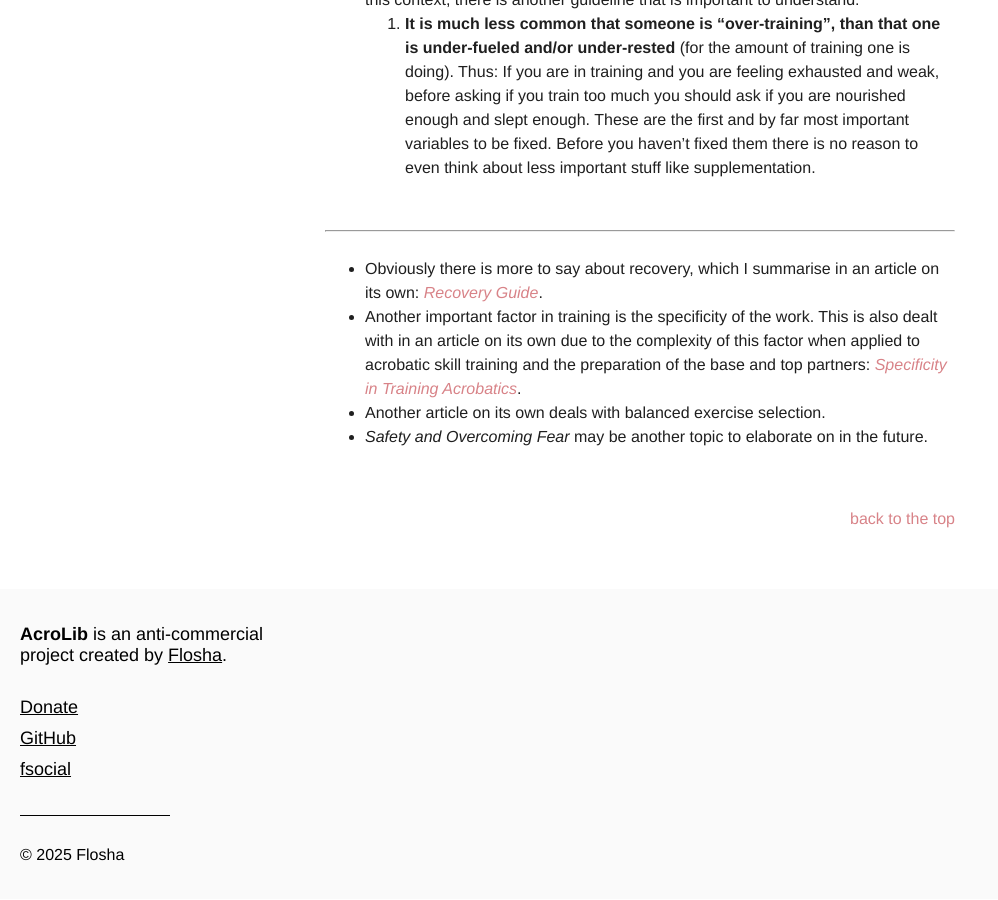
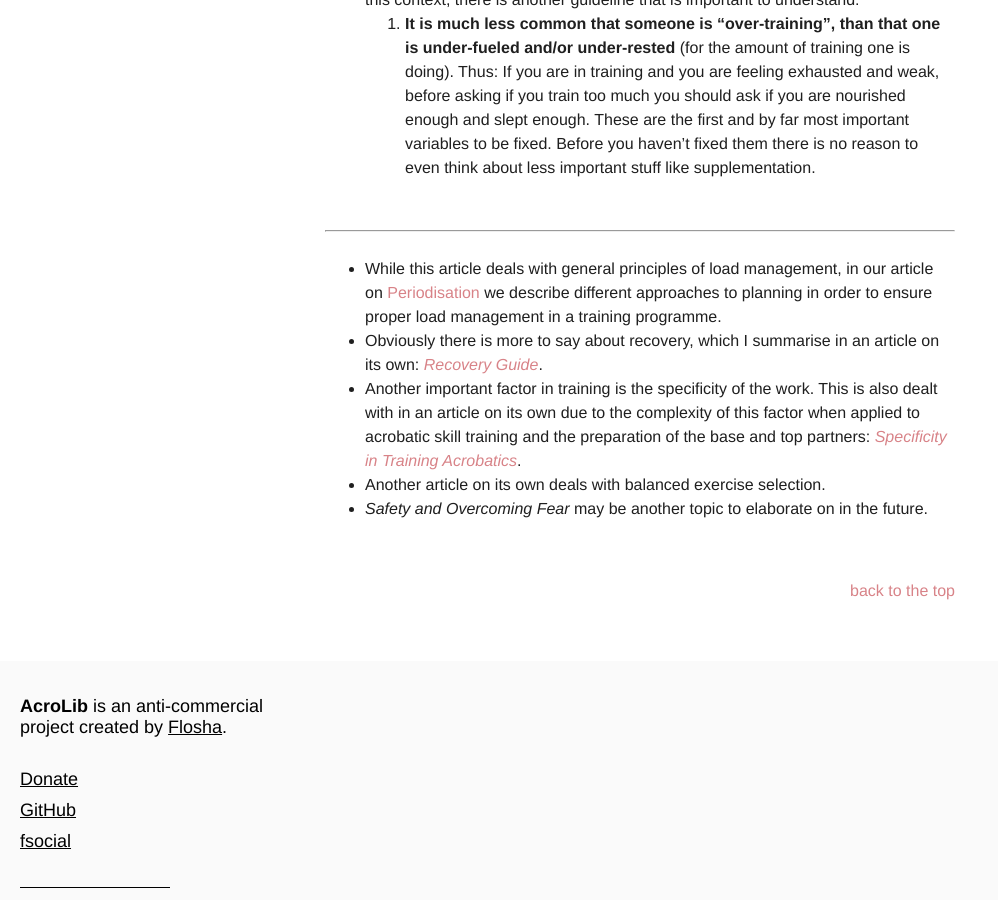
Before and after one commit to floshin/acrolib, a Jekyll site: the page built from training/load-management.md, in a window 1280 px wide and 900 px high, scrolled down 10793 px. Shown: the whole window, without its empty margins (0-998 px from the left). Built offline with Jekyll 4.4.1, drawn with Linux system fonts in a browser that asks for light colours; our own code applies the rules of GitHub Pages for plain Markdown files.

Commit message:
Update load-management.md

```diff
--- a/training/load-management.md
+++ b/training/load-management.md
@@ -146,6 +146,7 @@ Beyond any measurements, planning and complex regulation methods there are some
 
 ---
 
+* While this article deals with general principles of load management, in our article on [Periodisation](/article/periodisation) we describe different approaches to planning in order to ensure proper load management in a training programme.
 * Obviously there is more to say about recovery, which I summarise in an article on its own: *[Recovery Guide](/training/recovery-guide)*.
 * Another important factor in training is the specificity of the work. This is also dealt with in an article on its own due to the complexity of this factor when applied to acrobatic skill training and the preparation of the base and top partners: *[Specificity in Training Acrobatics](/training/specificity)*.
 * Another article on its own deals with balanced exercise selection.
```
